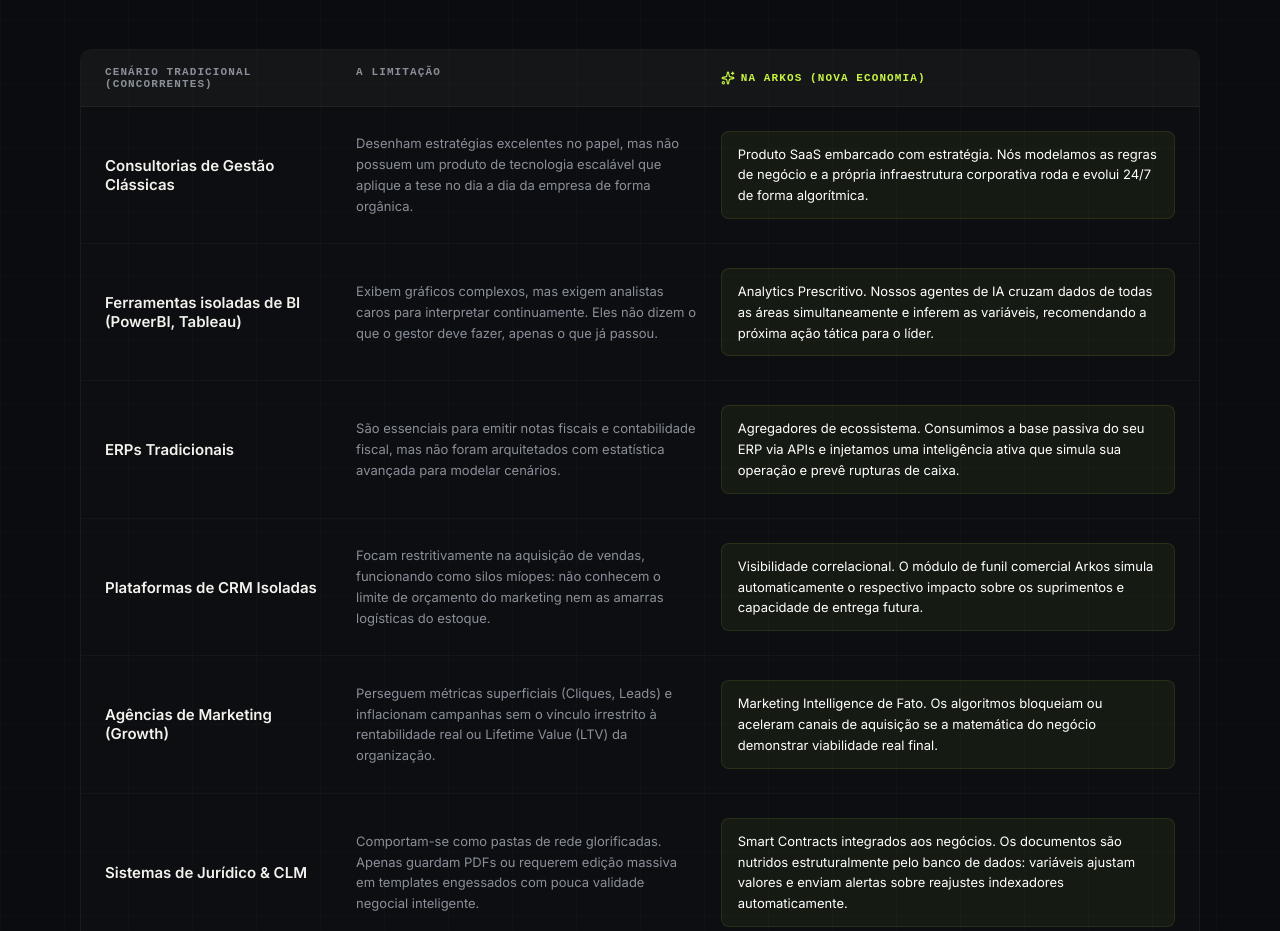
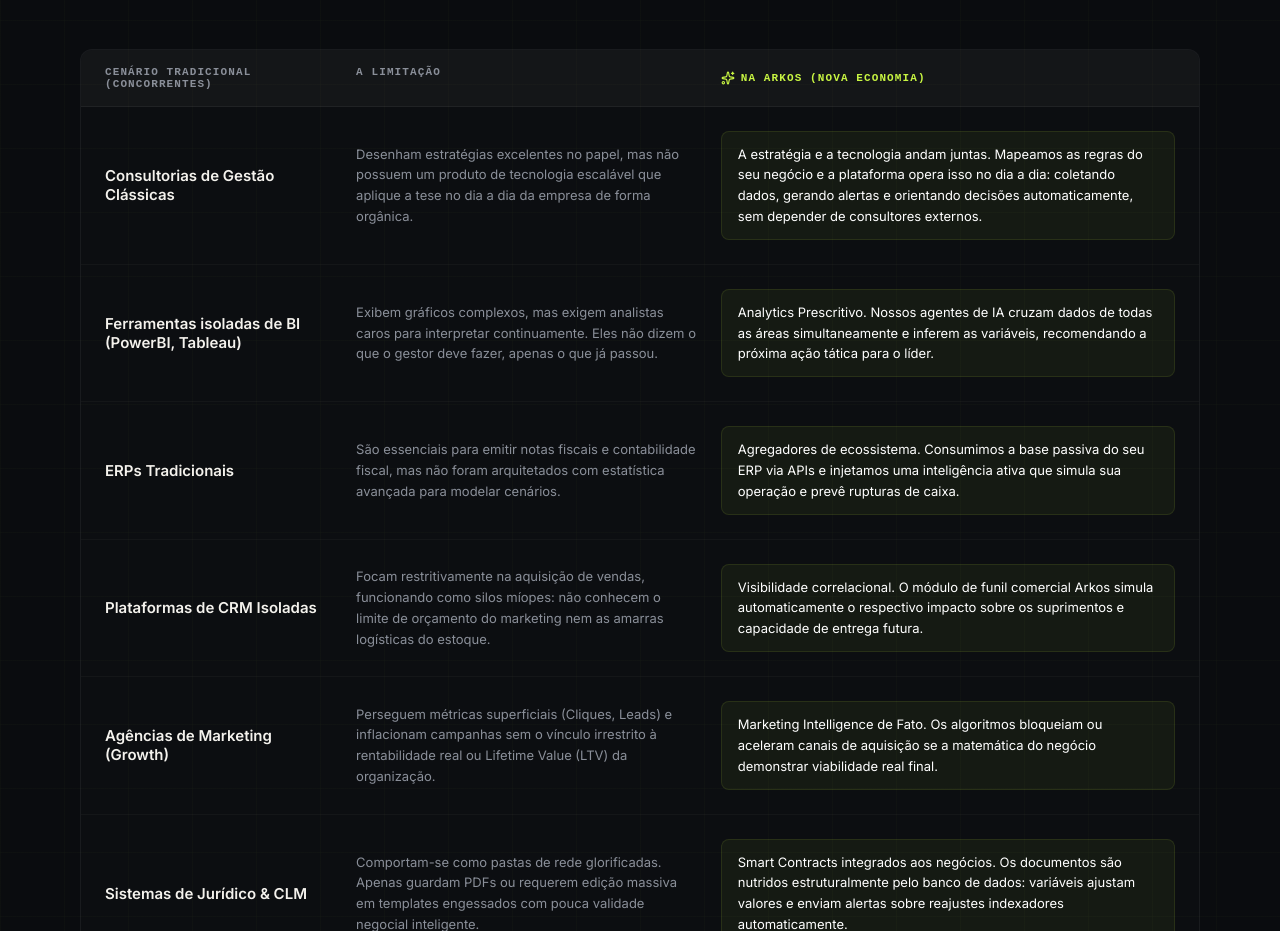
Before and after one commit to Renatoassis86/gestaocontratos, a Next.js app: page / in a window 1280 px wide. Shown: the part 8300-9231 px from the top of the page. Built offline with nearby package versions, Linux system fonts and the light colour scheme.

Commit message:
feat(copy): clarify competitive advantage cell language

```diff
--- a/src/app/page.tsx
+++ b/src/app/page.tsx
@@ -542,7 +542,7 @@
             <div className={styles.compMegaRow}>
               <div className={styles.compMegaTag}>Consultorias de Gestão Clássicas</div>
               <div className={styles.compMegaLimit}>Desenham estratégias excelentes no papel, mas não possuem um produto de tecnologia escalável que aplique a tese no dia a dia da empresa de forma orgânica.</div>
-              <div className={styles.compMegaArkos}>Produto SaaS embarcado com estratégia. Nós modelamos as regras de negócio e a própria infraestrutura corporativa roda e evolui 24/7 de forma algorítmica.</div>
+              <div className={styles.compMegaArkos}>A estratégia e a tecnologia andam juntas. Mapeamos as regras do seu negócio e a plataforma opera isso no dia a dia: coletando dados, gerando alertas e orientando decisões automaticamente, sem depender de consultores externos.</div>
             </div>
 
             <div className={styles.compMegaRow}>
```
